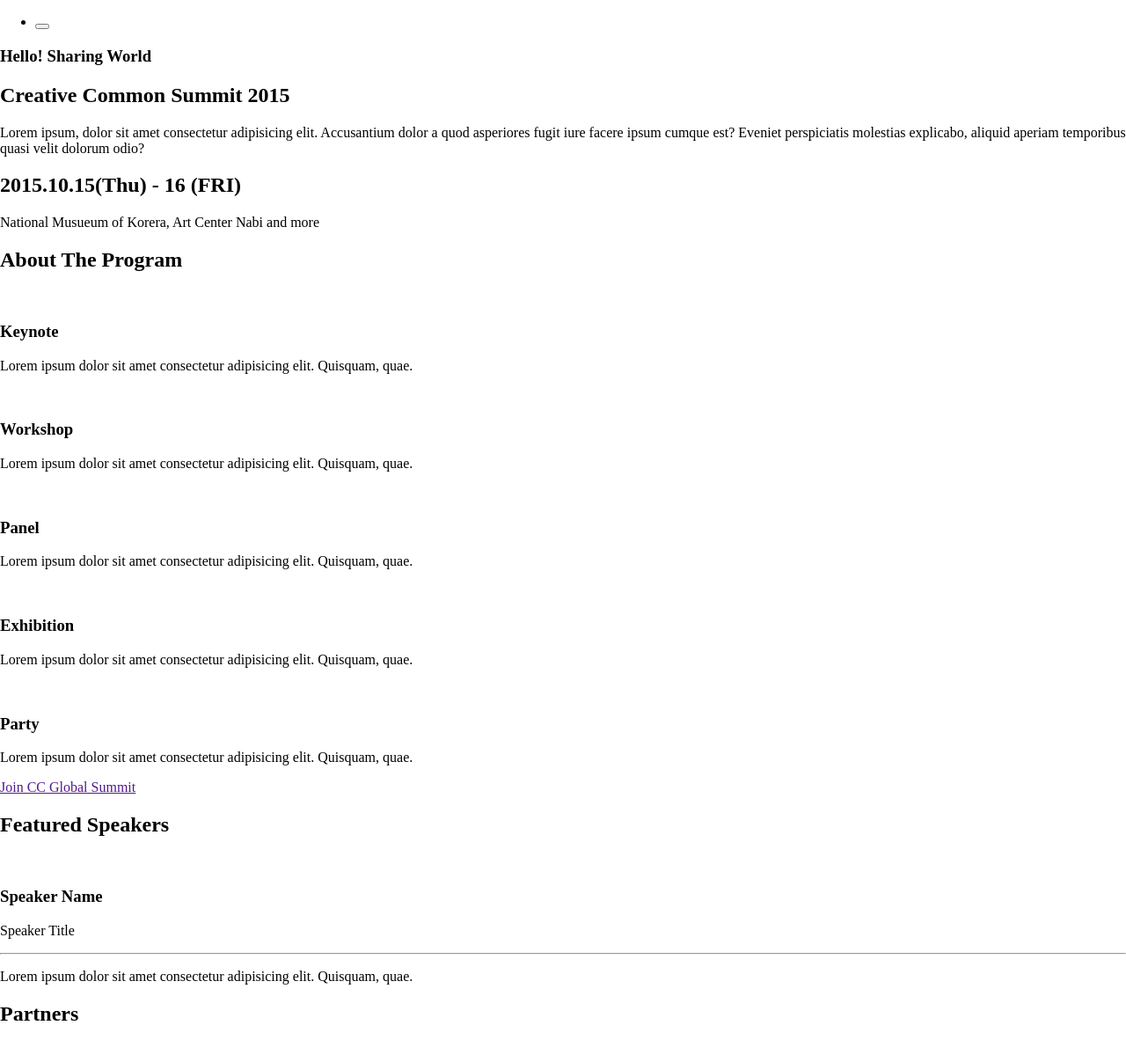
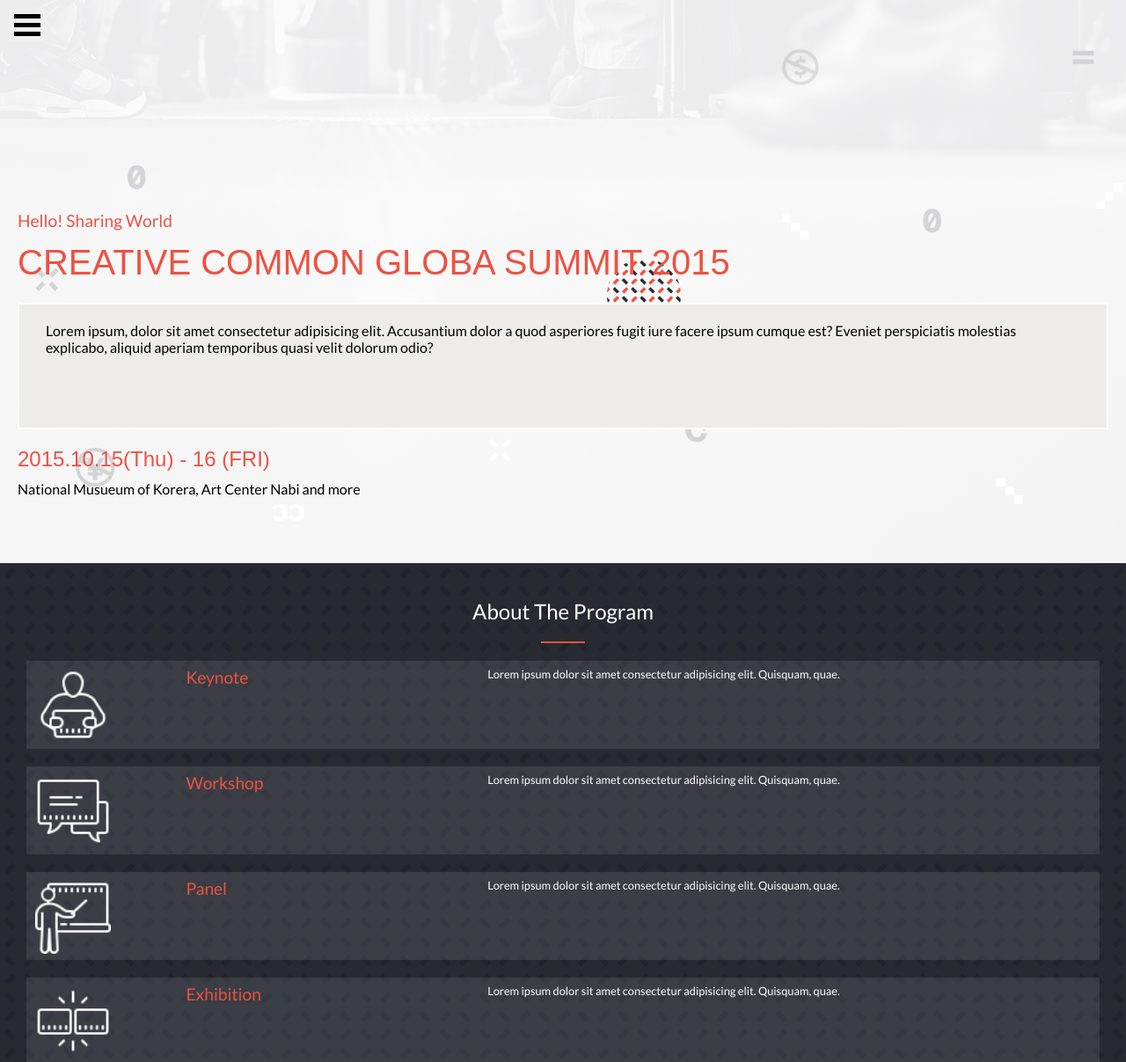
Before and after one commit to roodjinocherilus/Conference-Website-Capstone, a website: page index.html in a window 1280 px wide. Shown: the top 1207 px of the page at 88% size. Drawn offline with Linux system fonts and the light colour scheme; a web font is replaced by a local one.

Commit message:
Style the homepage

```diff
--- a/index.html
+++ b/index.html
@@ -22,37 +22,40 @@
         </header>
         <!--Hero Section-->
         <section class="hero">
-            <h3>Hello! Sharing World</h3>
-            <h1>Creative Common Summit 2015</h1>
-            <p> Lorem ipsum, dolor sit amet consectetur adipisicing elit. Accusantium dolor a quod asperiores fugit iure facere ipsum cumque est? Eveniet perspiciatis molestias explicabo, aliquid aperiam temporibus quasi velit dolorum odio?</p>
-            <h2>2015.10.15(Thu) - 16 (FRI) </h2>
-            <p> National Musueum of Korera, Art Center Nabi and more</p>
+            <div class="text-hero">
+                <h3>Hello! Sharing World</h3>
+                <h1>Creative Common Globa Summit 2015</h1>
+                <p class="p-block"> Lorem ipsum, dolor sit amet consectetur adipisicing elit. Accusantium dolor a quod asperiores fugit iure facere ipsum cumque est? Eveniet perspiciatis molestias explicabo, aliquid aperiam temporibus quasi velit dolorum odio?</p>
+                <h2>2015.10.15(Thu) - 16 (FRI) </h2>
+                <p> National Musueum of Korera, Art Center Nabi and more</p>
+            </div>
         </section>
       <!--About The Program Section-->
       <section class="program-container">
             <h2>About The Program</h2>
+            <span class="hr"></span>
             <div class="program">
-                <img src="" alt="">
+                <img src="./images/lecture_icon.png" alt="">
                 <h3>Keynote</h3>
                 <p>Lorem ipsum dolor sit amet consectetur adipisicing elit. Quisquam, quae.</p>
             </div>
             <div class="program">
-                <img src="" alt="">
+                <img src="./images/forum_icon.png" alt="">
                 <h3>Workshop</h3>
                 <p>Lorem ipsum dolor sit amet consectetur adipisicing elit. Quisquam, quae.</p>
             </div>
             <div class="program">
-                <img src="" alt="">
+                <img src="./images/workshop_icon.png" alt="">
                 <h3>Panel</h3>
                 <p>Lorem ipsum dolor sit amet consectetur adipisicing elit. Quisquam, quae.</p>
             </div>
             <div class="program">
-                <img src="" alt="">
+                <img src="./images/cc_exhibition_icon.png" alt="">
                 <h3>Exhibition</h3>
                 <p>Lorem ipsum dolor sit amet consectetur adipisicing elit. Quisquam, quae.</p>
             </div>
             <div class="program">
-                <img src="" alt="">
+                <img src="./images/lecture_icon.png" alt="">
                 <h3>Party</h3>
                 <p>Lorem ipsum dolor sit amet consectetur adipisicing elit. Quisquam, quae.</p>
             </div>
@@ -63,6 +66,7 @@
 <!--Speakers Section-->
         <section class="speakers-container">
             <h2>Featured Speakers</h2>
+            <span class="hr"></span>
             <div class="speakers">
                 <div class="img-holder">
                     <img src="" alt="">
--- a/styles.css
+++ b/styles.css
@@ -1,3 +1,189 @@
+@import url('https://fonts.cdnfonts.com/css/cocogoose');
+@import url('https://fonts.googleapis.com/css2?family=Lato:ital,wght@0,100;0,300;0,400;0,700;0,900;1,100;1,300;1,400;1,700;1,900&display=swap');
+/* This CSS is mobile first CSS */
+
 body {
     margin:0;
+    font-family: 'Lato', sans-serif;
 }
+li{
+    list-style: none;
+    text-decoration: none;
+}
+
+/*Title Styling */
+h1{
+    font-size: 2.5em;
+    font-weight: 500;
+    color: #000;
+    line-height: 1.3em;
+    margin: 0;
+    padding: 0;
+    font-family: 'COCOGOOSE', sans-serif;
+    color: #ec5242;
+    text-transform: uppercase;
+}
+
+h2{
+    font-size: 1.5em;
+    font-weight: 500;
+    color: #000;
+    margin: 0;
+    padding: 0;
+    font-family: 'COCOGOOSE', sans-serif;
+}
+
+h3{
+    font-size: 1.2em;
+    font-weight: 500;
+    color: #000;
+    margin: 0;
+    padding: 0;
+    font-family: 'Lato', sans-serif;
+}
+
+p{
+    font-size: 1em;
+    font-weight: 400;
+    color: #000;
+    margin: 0;
+    padding: 0;
+    font-family: 'Lato', sans-serif;
+}
+
+/* Header-Nav Styling */
+header{
+    position: fixed;
+    top: 0;
+    background-color: none;
+    margin: 0;
+    height: 50px;
+    width: 100%;
+    z-index: 1;
+}
+.nav-bar{
+    margin: 0;
+}
+
+
+
+.bar {
+    display: block;
+    width: 30px;
+    height: 5px;
+    margin: 5px auto;
+    -webkit-transition: all 0.3s ease-in-out;
+    transition: all 0.3s ease-in-out;
+    background: #000;
+  }
+
+  .hamburger {
+    display: block;
+    position: fixed;
+    top: 10px;
+    left: 10px;
+    z-index: 2;
+    border: 0px;
+  }
+
+/* Hero Styling */
+
+  .hero{
+    background-image: url("./images/main_big.png");
+    height: 75vh;
+    background-position: center;
+    background-repeat: no-repeat;
+    background-size: cover;
+    top: 0;
+    display: block;
+    padding: 20px 10px;
+}
+
+.text-hero {
+    margin-top: 15%;
+    padding: 20px 10px;
+}
+
+.hero h2, .hero h3{
+    color: #ec5242;
+    margin: 10px 0;
+}
+
+.p-block {
+    height: 100px;
+    border: 2px solid white;
+    padding: 20px 30px;
+    background-color: rgb(238, 235, 235);
+    margin: 20px 0;
+}
+
+/* Program Styling */
+
+.program-container{
+    background: url(./images/pattern_bg.png);
+    background-color: #272a31;
+    padding:20px 30px;
+}
+
+.program-container h2{
+    color: #fff;
+    text-align: center;
+    font-family: "Lato", sans-serif;
+    margin: 20px 0;
+}
+
+.program {
+    display: grid;
+    grid-template-columns: 0.5fr 1fr 2fr;
+    margin: 20px auto;
+    justify-content: center;
+    align-content: center;
+    background-color: rgba(255, 255, 255, 0.096);
+    height: 80px;
+    padding: 10px 10px;
+}
+.hr{
+    width: 50px;
+    height: 2px;
+    background-color: #ec5242;
+    display: block;
+    margin: 0 auto;
+}
+
+.program img {
+   width: 50%;
+}
+
+.program h3 {
+    color: #ec5242;
+}
+.program p {
+    color: white;
+    font-size: 0.8em;
+}
+
+.join-btn {
+    background-color: #ec5242;
+    color: white;
+    border: none;
+    padding: 20px 40px;
+    margin: 40px auto;
+    font-size: 1em;
+    font-weight: 500;
+    cursor: pointer;
+    display: block;
+    text-align: center;
+    text-decoration: none;
+}
+
+/* Featured Speakers Styling */
+
+.speakers-container{
+    background-color: white;
+    margin: 10px 0;
+    padding: 20px 30px;
+}
+
+.speakers-container h2 {
+    text-align: center;
+}
```
Also changed, not shown: speakers.json (added, +46 -0 lines), images/cc_exhibition_icon.png (added), images/forum_icon.png (added), images/lecture_icon.png (added), images/main_big.png (added), images/pattern_bg.png (added), images/workshop_icon.png (added).
